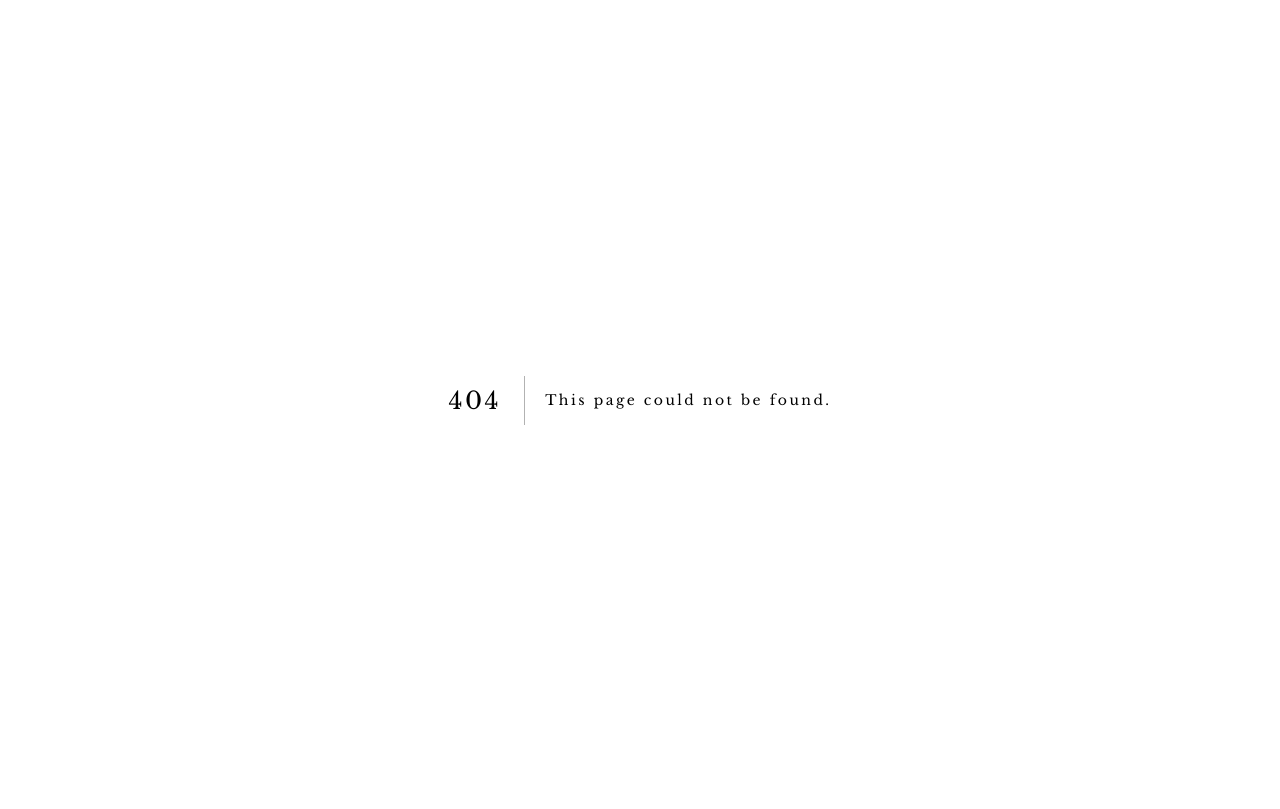
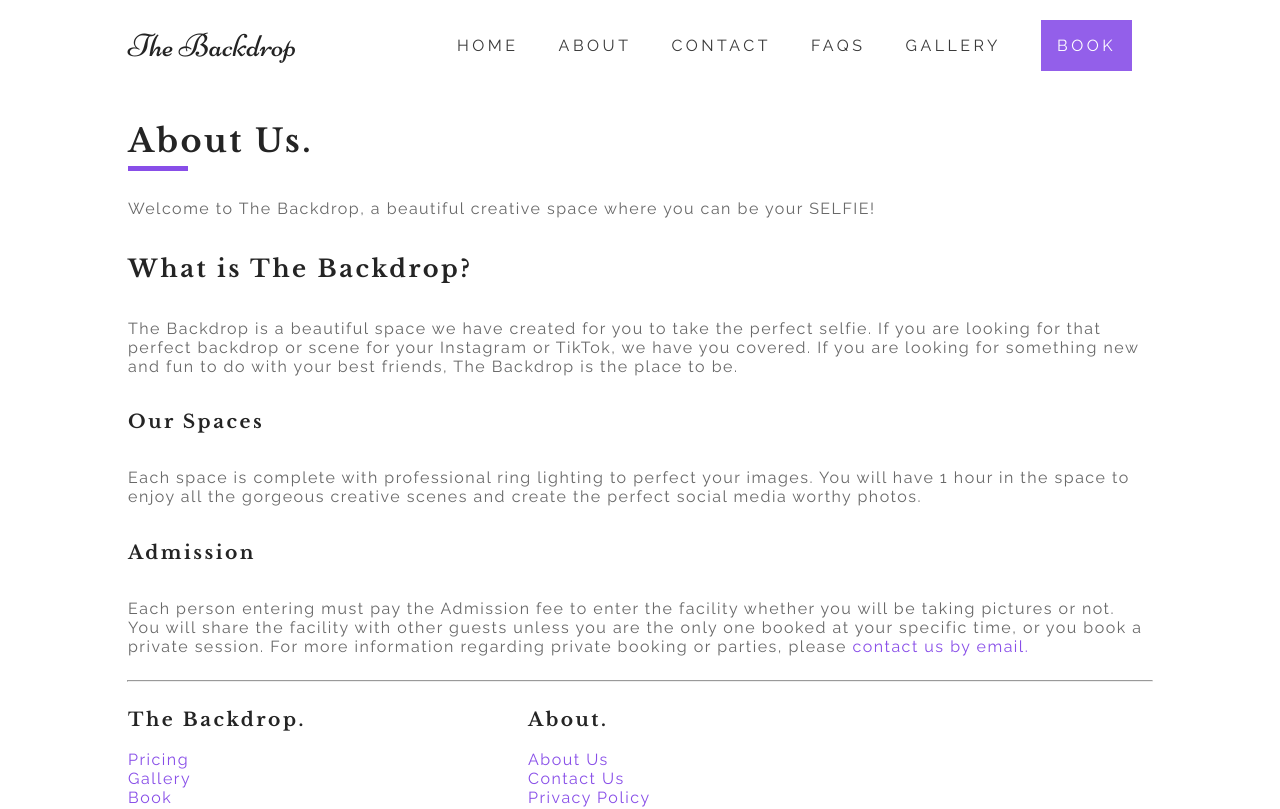
Before and after one commit to trevormangrum/thebackdrop, a Next.js app: page /about in a window 1280 px wide. Before the commit this address had no page. Shown: the top 809 px of the page. Built offline with nearby package versions, Linux system fonts and the light colour scheme.

Commit message:
Implements contact, about, and FAQ page (#5)
Co-authored-by: Trevor <mangrumtrevor@gmail.com>

```diff
--- a/src/components/Header/index.tsx
+++ b/src/components/Header/index.tsx
@@ -6,7 +6,7 @@ const Header: React.FC = () => {
   const [mobileOpen, setMobileOpen] = React.useState(false);
   const hasScrolledDown = useHasScrolledDown();
   return (
-    <header className={`navigation ${hasScrolledDown ? "with-bg": "" }`}>
+    <header className={`navigation ${hasScrolledDown ? "with-bg" : ""}`}>
       <div className="nav-wrapper">
         <a href="/" className="logo">
           The Backdrop
@@ -16,11 +16,11 @@ const Header: React.FC = () => {
             mobileOpen ? "mobile-open" : "mobile-hidden"
           }`}
         >
-          <a href="#">Home</a>
-          <a href="#">About</a>
-          <a href="#">Contact</a>
-          <a href="#">Pricing</a>
-          <a href="#">Gallery</a>
+          <a href="/">Home</a>
+          <a href="/about">About</a>
+          <a href="/contact">Contact</a>
+          <a href="/faq">FAQs</a>
+          <a href="/gallery">Gallery</a>
           <Button href="/book" text="Book" />
         </nav>
         <div className="nav-button" onClick={() => setMobileOpen(!mobileOpen)}>
--- a/src/components/Layout/index.tsx
+++ b/src/components/Layout/index.tsx
@@ -1,13 +1,22 @@
 import React from "react";
 import Header from "src/components/Header";
 import Footer from "src/components/Footer";
-const Layout: React.FC = ({children}) => {
-    return (
-        <main className="layout">
-            <Header/>
-                {children}
-            <Footer/>
-        </main>
-    )
+interface Props {
+  hero?: boolean;
+  heroText?: string;
 }
+const Layout: React.FC<Props> = ({ children, hero, heroText }) => {
+  return (
+    <main className="layout">
+      <Header />
+      {hero && heroText && (
+        <header className="layout-wrapper hero-spacer">
+          <h1 className="page-header">{`${heroText}.`}</h1>
+        </header>
+      )}
+      {children}
+      <Footer />
+    </main>
+  );
+};
 export default Layout;
--- /dev/null
+++ b/src/pages/about/index.tsx
@@ -0,0 +1,41 @@
+import { NextPage } from "next";
+import React from "react";
+import Layout from "src/components/Layout";
+
+const AboutPage: NextPage = () => {
+  return (
+    <Layout hero={true} heroText="About Us">
+      <section className="layout-wrapper">
+        <p>
+          Welcome to The Backdrop, a beautiful creative space where you can be
+          your SELFIE!
+        </p>
+        <h2>What is The Backdrop?</h2>
+        <p>
+          The Backdrop is a beautiful space we have created for you to take the
+          perfect selfie. If you are looking for that perfect backdrop or scene
+          for your Instagram or TikTok, we have you covered. If you are looking
+          for something new and fun to do with your best friends, The Backdrop
+          is the place to be.
+        </p>
+        <h3>Our Spaces</h3>
+        <p>
+          Each space is complete with professional ring lighting to perfect your
+          images. You will have 1 hour in the space to enjoy all the gorgeous
+          creative scenes and create the perfect social media worthy photos.
+        </p>
+        <h3>Admission</h3>
+        <p>
+          Each person entering must pay the Admission fee to enter the facility
+          whether you will be taking pictures or not. You will share the
+          facility with other guests unless you are the only one booked at your
+          specific time, or you book a private session. For more information
+          regarding private booking or parties, please{" "}
+          <a href="mailto:thebackdrop731@gmail.com">contact us by email.</a>
+        </p>
+      </section>
+    </Layout>
+  );
+};
+
+export default AboutPage;
--- a/styles/components/_header.scss
+++ b/styles/components/_header.scss
@@ -8,7 +8,7 @@
   top: 0;
   z-index: 10;
   &.with-bg::before {
-    content: '';
+    content: "";
     //Thanks H4I Website: https://github.com/hack4impact/hack4impact-website/blob/main/components/shared/Nav/styles.module.scss
     position: absolute;
     width: 100%;
@@ -19,7 +19,6 @@
     backdrop-filter: blur(8px);
   }
 }
-
 
 .nav-wrapper {
   @include ab.flex-row;
@@ -34,7 +33,10 @@
   align-self: center;
   letter-spacing: 0;
   transition: 0.3s ease;
-  z-index: 11;
+  z-index: 10;
+  @include ab.respond-to("medium") {
+    z-index: 11;
+  }
   &:hover {
     @include ab.text-primary;
   }
@@ -65,6 +67,7 @@
   background: white;
   opacity: 0.9;
   transition: 0.3s ease-in-out;
+  z-index: 12;
   //Desktop view
   @include ab.respond-to("medium") {
     background: none;
@@ -76,6 +79,7 @@
     margin-left: auto;
   }
   & > a {
+    letter-spacing: 3.5px;
     margin: 20px 0 20px 20px;
     @include ab.respond-to("medium") {
       margin: 0px 20px;
@@ -95,7 +99,9 @@
   }
   & > a:nth-child(6) {
     @include ab.text-white;
+    width: 200px;
     @include ab.respond-to("medium") {
+      width: min-content;
       align-self: center;
     }
   }
--- a/styles/components/_layout.scss
+++ b/styles/components/_layout.scss
@@ -1,10 +1,26 @@
 @use 'abstracts' as ab;
 .layout {
-    @include ab.flex-column;
-    min-height: 100vh;
+  @include ab.flex-column;
+  min-height: 100vh;
 }
 .layout-wrapper {
-    @include ab.flex-column;
-    width: 80%;
-    align-self:center;
+  @include ab.flex-column;
+  width: 80%;
+  align-self: center;
 }
+
+.hero-spacer {
+  margin-top: 100px;
+}
+.page-header {
+  position: relative;
+  &::after {
+    content: "";
+    position: absolute;
+    bottom: -10px;
+    left: 0;
+    width: 60px;
+    height: 5px;
+    @include ab.bg-primary;
+  }
+}
--- a/styles/main.scss
+++ b/styles/main.scss
@@ -22,13 +22,13 @@ h6 {
 }
 p,
 span {
-  letter-spacing: 3px;
+  letter-spacing: 1.5px;
   @include abstracts.font-body;
   @include abstracts.text-light;
 }
 
 a {
-  letter-spacing: 3.5px;
+  letter-spacing: 1.5px;
   @include abstracts.font-body;
   @include abstracts.text-primary;
   text-decoration: none;
--- /dev/null
+++ b/styles/pages/_contact.scss
@@ -0,0 +1,10 @@
+@use 'abstracts' as ab;
+.iframe {
+  width: 300px;
+  height: 300px;
+  align-self: center;
+  @include ab.respond-to("medium") {
+    width: 600px;
+    height: 600px;
+  }
+}
--- a/styles/pages/_index.scss
+++ b/styles/pages/_index.scss
@@ -1 +1,2 @@
 @forward 'home';
+@forward 'contact';
```
Also changed, not shown: src/pages/contact/index.tsx (added, +38 -0 lines), src/pages/faq/index.tsx (added, +49 -0 lines), src/pages/gallery/index.tsx (added, +13 -0 lines), utils/scrolledDown.ts (+5 -4 lines).
